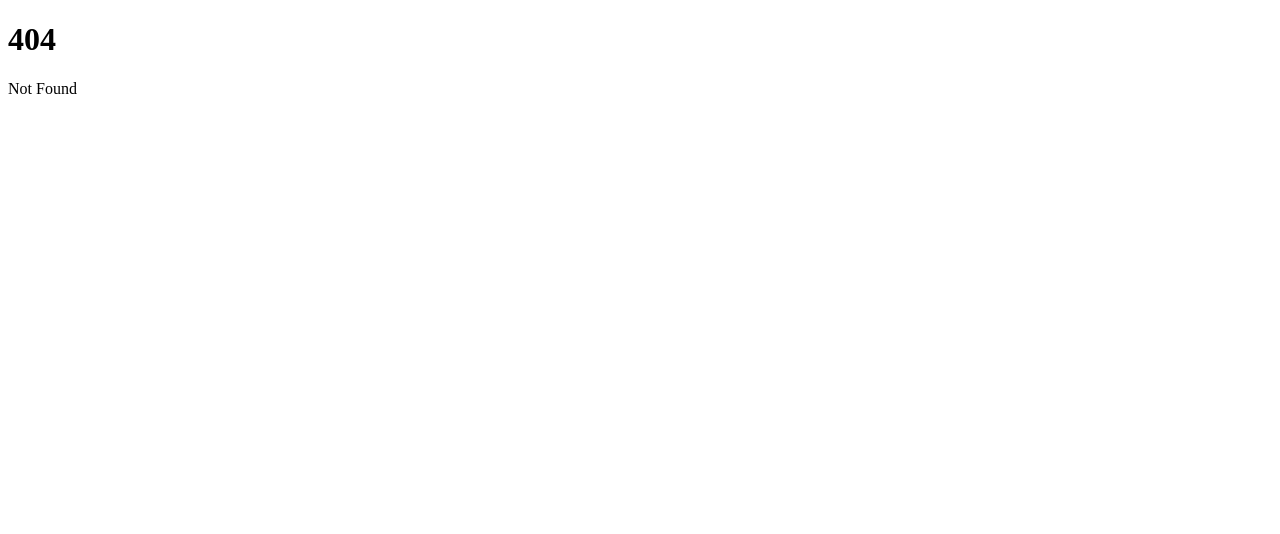
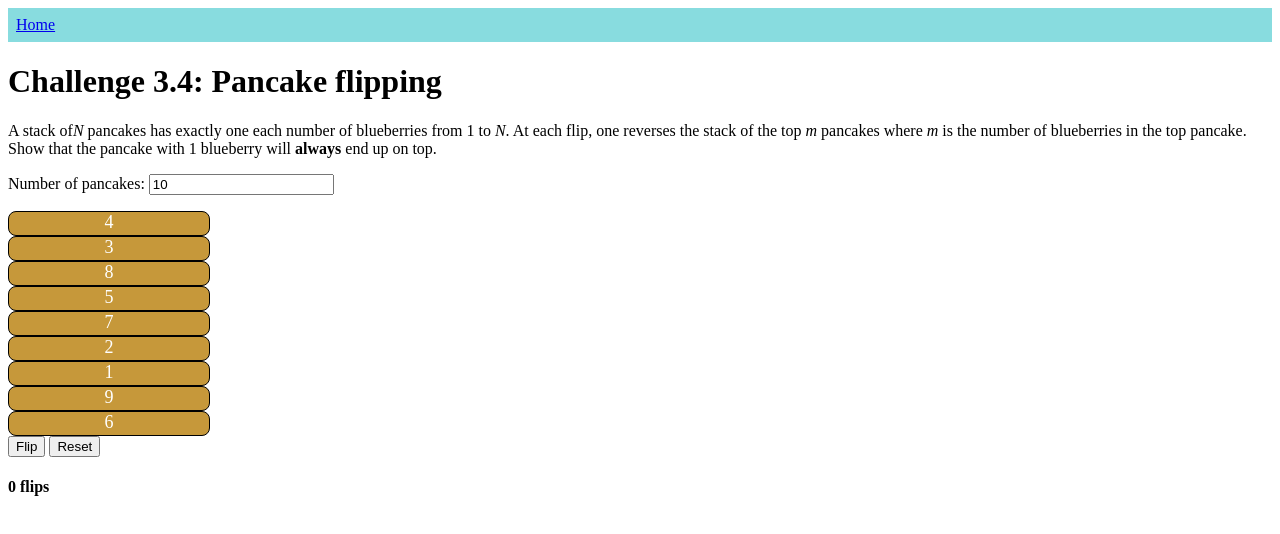
Before and after one commit to drewyoungren/svandbox, a SvelteKit app: page /amp2024/pancakes in a window 1280 px wide. Before the commit this address had no page. Shown: the top 534 px of the page. Built offline with nearby package versions, Linux system fonts and the light colour scheme.

Commit message:
Flip pancakes

```diff
--- a/src/routes/amp2024/+page.svelte
+++ b/src/routes/amp2024/+page.svelte
@@ -11,6 +11,9 @@
     <a href="rects_in_color">Challenge 3.3: Random Rectangles</a>
   </li>
   <li>
+    <a href="pancakes">Challenge 3.4: Flipping Pancakes</a>
+  </li>
+  <li>
     <a href="black_corners">Challenge 4.1: Black Corners</a>
   </li>
   <li>
--- /dev/null
+++ b/src/routes/amp2024/pancakes/+page.svelte
@@ -0,0 +1,100 @@
+<script>
+  import { flip } from 'svelte/animate';
+  /**
+   * @type Array<Number>
+   */
+  let status = [];
+
+  let count = 0;
+
+  let N = 10;
+
+  for (let i = 1; i < N; i++) {
+    status.push(i);
+  }
+  /**
+   * Shuffle via Knuth algorithm
+   * @param array {Array<any>}
+   */
+  function shuffle(array) {
+    let currentIndex = array.length;
+
+    // While there remain elements to shuffle...
+    while (currentIndex != 0) {
+      // Pick a remaining element...
+      let randomIndex = Math.floor(Math.random() * currentIndex);
+      currentIndex--;
+
+      // And swap it with the current element.
+      [array[currentIndex], array[randomIndex]] = [
+        array[randomIndex],
+        array[currentIndex],
+      ];
+    }
+  }
+
+  shuffle(status);
+
+  function reset() {
+    count = 0;
+    status = [];
+    for (let i = 1; i <= N; i++) {
+      status.push(i);
+    }
+    shuffle(status);
+    status = [...status];
+  }
+  function flipStack() {
+    const v = status[0];
+    if (v != 1) {
+      status = [...status.slice(0, v).reverse(), ...status.slice(v)];
+      count++;
+    }
+  }
+</script>
+
+<h1>Challenge 3.4: Pancake flipping</h1>
+
+A stack of<em>N</em> pancakes has exactly one each number of blueberries from 1
+to <em>N</em>. At each flip, one reverses the stack of the top <em>m</em>
+pancakes where <em>m</em> is the number of blueberries in the top pancake. Show
+that the pancake with 1 blueberry will <strong>always</strong> end up on top.
+
+<p>
+  Number of pancakes: <input type="number" bind:value={N} on:change={reset} />
+</p>
+
+<!-- svelte-ignore a11y-click-events-have-key-events -->
+<!-- svelte-ignore a11y-no-static-element-interactions -->
+<div id="fullstack" on:click={flipStack}>
+  {#each status as v (v)}
+    <div class="pancake" animate:flip={{ duration: 400 }}>{v}</div>
+  {/each}
+</div>
+
+<button on:click={flipStack}>Flip</button>
+<button on:click={reset}>Reset</button>
+
+{#if status[0] == 1}
+  <h3 style:color={'darkred'}>You did it in {count} flips.</h3>
+{:else}
+  <h4>{count} flips</h4>
+{/if}
+
+<style>
+  div#fullstack {
+    display: flex;
+    flex-direction: column;
+    justify-content: flex-start;
+  }
+  .pancake {
+    height: 23px;
+    width: 200px;
+    text-align: center;
+    border: 1px solid black;
+    font-size: 18px;
+    color: white;
+    background-color: #c6983a;
+    border-radius: 8px;
+  }
+</style>
```
